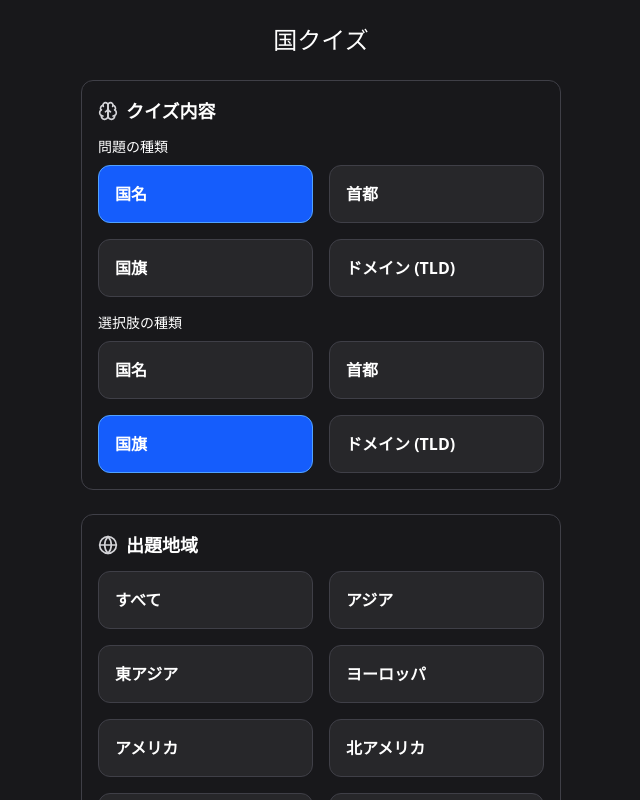
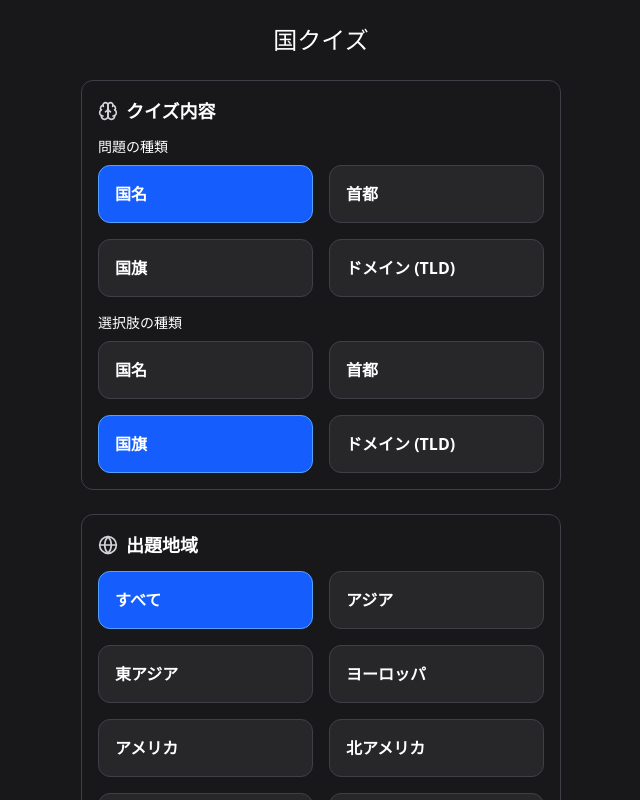
Before and after one commit to yutadev31/country-quiz, a React (Vite) app: page / in a window 1280 px wide. Shown: the top 800 px of the page, without its empty margins (319-959 px from the left). Built offline with nearby package versions, Linux system fonts and the light colour scheme.

Commit message:
fix: 出題地域の設定を修正

```diff
--- a/src/components/GameLauncher.tsx
+++ b/src/components/GameLauncher.tsx
@@ -221,7 +221,7 @@ export default function GameLauncher() {
         <SectionTitle icon={LuGlobe} title={t("heading.area")} />
         <RadioGroup
           name="area"
-          defaultValue=""
+          defaultValue="all"
           options={areas.map((key) => ({
             label: t(`area.${key}`),
             value: key,
--- a/src/pages/Game.tsx
+++ b/src/pages/Game.tsx
@@ -42,6 +42,7 @@ export default function GamePage() {
 
   const filter = (countries: Country[], area?: string) => {
     if (!area) return countries;
+    if (area === "all") return countries;
     return filterRegion(countries, area.replace(/-/g, " "));
   };
 
```
